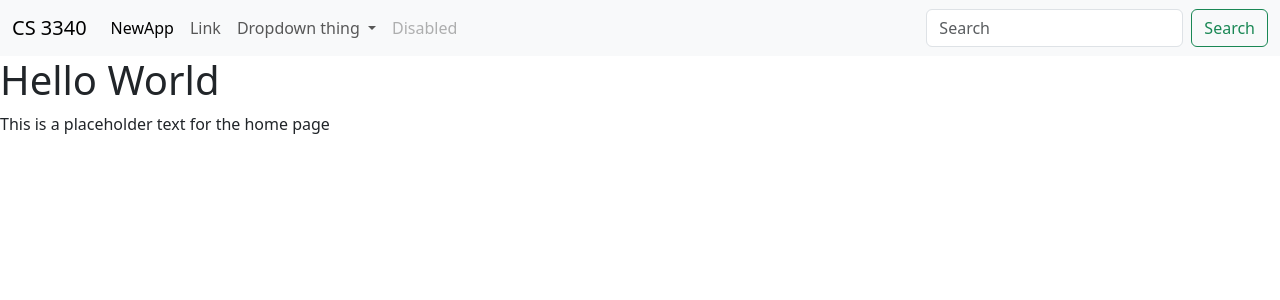
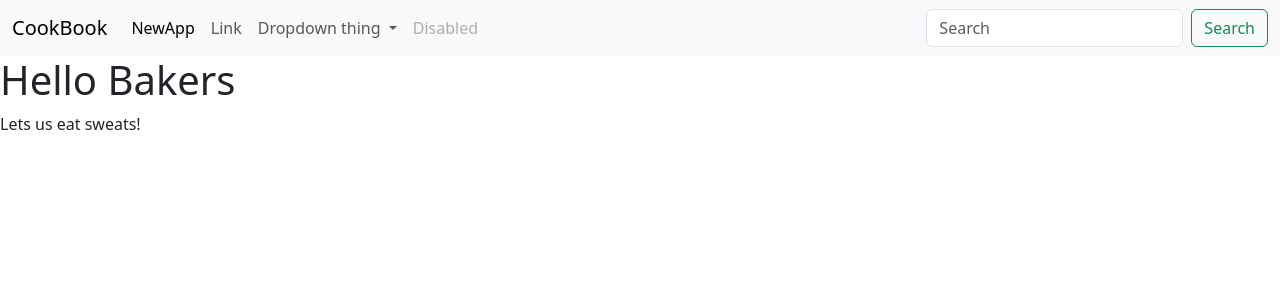
Before and after one commit to Jaggerjazz/Social-crud-project, a Django app: template recipeApp/templates/home.html in a window 1280 px wide. Shown: the top 300 px of the page. Run offline with Django 4.2, Linux system fonts and the light colour scheme; the template is opened without the code that fills it, so the values that code supplies are empty.

Commit message:
made changes to webpage

```diff
--- a/recipeApp/templates/home.html
+++ b/recipeApp/templates/home.html
@@ -2,7 +2,7 @@
 {% extends 'base.html' %}
 
 {% block content %}
-<h1>Hello World</h1>
-<p>This is a placeholder text for the home page</p>
+<h1>Hello Bakers</h1>
+<p>Lets us eat sweats!</p>
 
 {% endblock %}
--- a/recipeApp/templates/navbar.html
+++ b/recipeApp/templates/navbar.html
@@ -1,6 +1,6 @@
 <nav class="navbar navbar-expand-lg bg-body-tertiary">
   <div class="container-fluid">
-    <a class="navbar-brand" href="#">CS 3340</a>
+    <a class="navbar-brand" href="#">CookBook</a>
     <button class="navbar-toggler" type="button" data-bs-toggle="collapse" data-bs-target="#navbarSupportedContent" aria-controls="navbarSupportedContent" aria-expanded="false" aria-label="Toggle navigation">
       <span class="navbar-toggler-icon"></span>
     </button>
--- a/testProject/urls.py
+++ b/testProject/urls.py
@@ -15,8 +15,9 @@ Including another URLconf
     2. Add a URL to urlpatterns:  path('blog/', include('blog.urls'))
 """
 from django.contrib import admin
-from django.urls import path
+from django.urls import path, include
 
 urlpatterns = [
     path('admin/', admin.site.urls),
+    path('', include('recipeApp.urls')),
 ]
```
